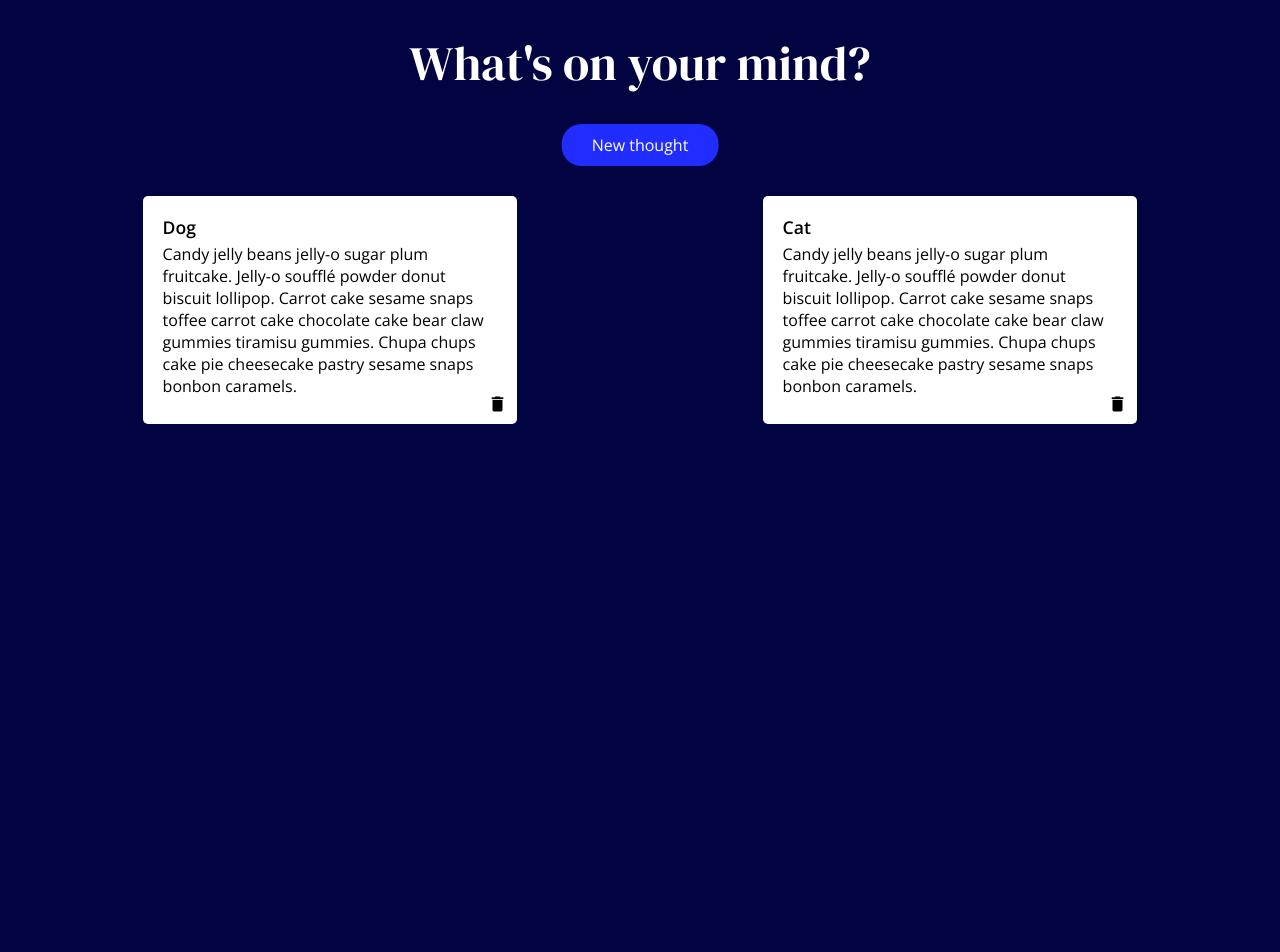
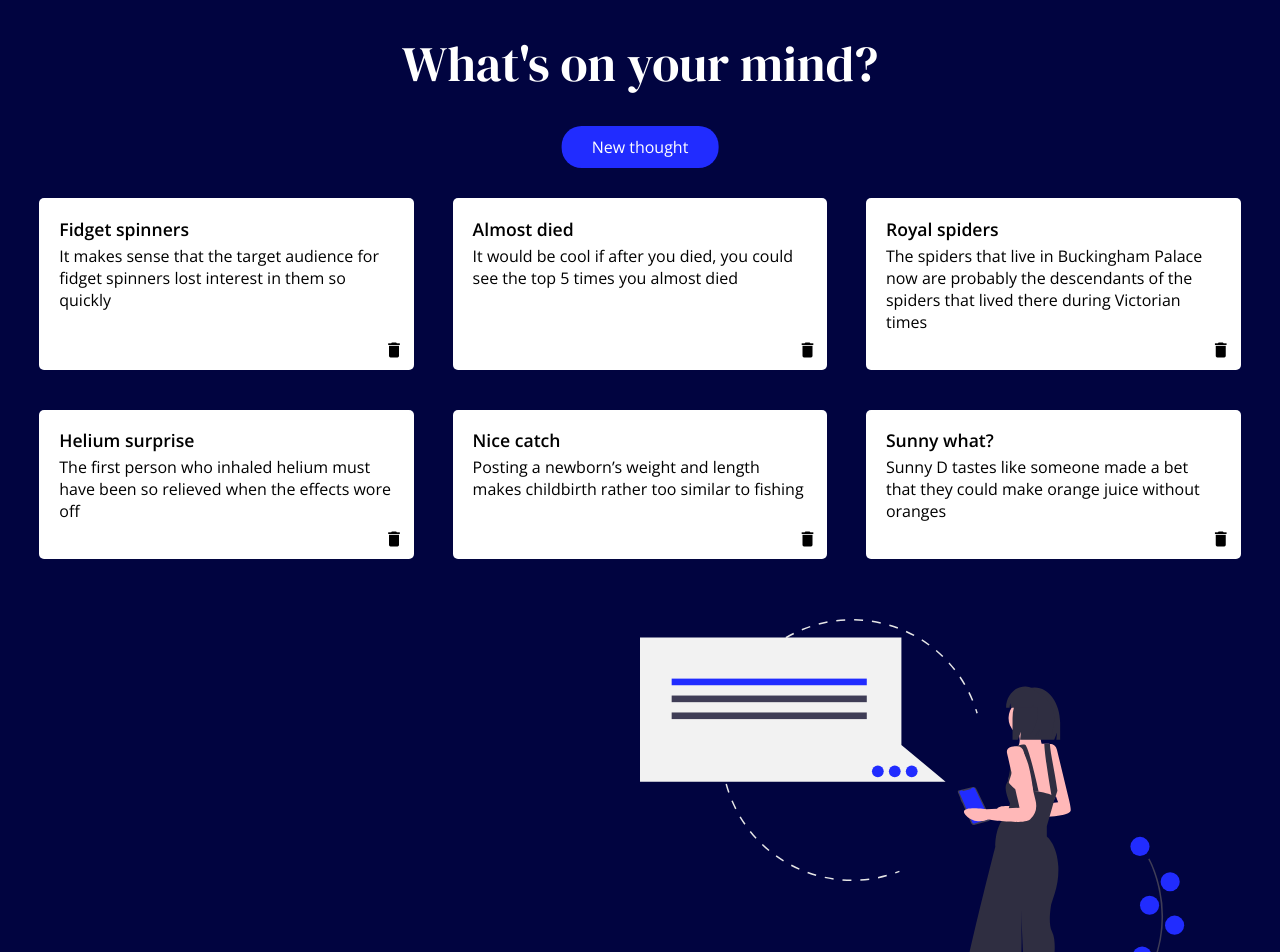
Before and after one commit to heatherwenzel/social-posts-app, an Angular app: page / in a window 1280 px wide. Shown: the top 952 px of the page. Before the commit the page ends 800 px from the top, so only its background shows below. Built offline with nearby package versions, Linux system fonts and the light colour scheme.

Commit message:
updated posts, added image

```diff
--- a/src/app/social-posts/social-posts.component.css
+++ b/src/app/social-posts/social-posts.component.css
@@ -1,9 +1,10 @@
 .title {
   color: white;
   font-family: 'DM Serif Display', serif;
-  font-size: 3em;
+  font-size: 3.1em;
   margin: 30px 0 18px 0;
   text-align: center;
+  padding: 0 5%;
 }
 
 button {
@@ -34,7 +35,7 @@ button {
 }
 
 .postContent {
-  margin: 4px 0 26px 0;
+  margin: 4px 0 36px 0;
 }
 
 .material-icons {
@@ -42,6 +43,11 @@ button {
   bottom: 10px;
   right: 10px;
   font-size: 20px;
+}
+
+img {
+  width: 100%;
+  margin: 40px 0 10px 0;
 }
 
 @media screen and (min-width: 768px) {
@@ -54,6 +60,11 @@ button {
   .post {
     width: 41%;
   }
+
+  img {
+    width: 50%;
+    float: right;
+  }
 }
 
 @media screen and (min-width: 992px) {
--- a/src/app/social-posts/social-posts.component.html
+++ b/src/app/social-posts/social-posts.component.html
@@ -7,9 +7,11 @@
 <post-form *ngIf="show" (submitted)="onSubmit($event)"></post-form>
 
 <div class="userThoughts">
-<div class="post" *ngFor="let post of posts; index as i">
-  <p class="postTitle">{{ post.title }}</p>
-  <p class="postContent">{{ post.thought }}</p>
-  <i (click)="removePost(i)" class="material-icons">delete</i>
+  <div class="post" *ngFor="let post of posts; index as i">
+    <p class="postTitle">{{ post.title }}</p>
+    <p class="postContent">{{ post.thought }}</p>
+    <i (click)="removePost(i)" class="material-icons">delete</i>
+  </div>
 </div>
-</div>
+
+<img src="../../assets/undraw_messaging_app_ch6t.svg" alt="">
--- a/src/app/social-posts/social-posts.component.ts
+++ b/src/app/social-posts/social-posts.component.ts
@@ -15,12 +15,28 @@ export class SocialPostsComponent implements OnInit {
   //creates 2 new instances of the post interface
   posts: PostInterface[] = [
     {
-      title: "Dog",
-      thought: "Candy jelly beans jelly-o sugar plum fruitcake. Jelly-o soufflé powder donut biscuit lollipop. Carrot cake sesame snaps toffee carrot cake chocolate cake bear claw gummies tiramisu gummies. Chupa chups cake pie cheesecake pastry sesame snaps bonbon caramels."
+      title: "Fidget spinners",
+      thought: "It makes sense that the target audience for fidget spinners lost interest in them so quickly"
     },
     {
-      title: "Cat",
-      thought: "Candy jelly beans jelly-o sugar plum fruitcake. Jelly-o soufflé powder donut biscuit lollipop. Carrot cake sesame snaps toffee carrot cake chocolate cake bear claw gummies tiramisu gummies. Chupa chups cake pie cheesecake pastry sesame snaps bonbon caramels."
+      title: "Almost died",
+      thought: "It would be cool if after you died, you could see the top 5 times you almost died"
+    },
+    {
+      title: "Royal spiders",
+      thought: "The spiders that live in Buckingham Palace now are probably the descendants of the spiders that lived there during Victorian times"
+    },
+    {
+      title: "Helium surprise",
+      thought: "The first person who inhaled helium must have been so relieved when the effects wore off"
+    },
+    {
+      title: "Nice catch",
+      thought: "Posting a newborn’s weight and length makes childbirth rather too similar to fishing"
+    },
+    {
+      title: "Sunny what?",
+      thought: "Sunny D tastes like someone made a bet that they could make orange juice without oranges"
     }
   ];
 
```
Also changed, not shown: src/assets/undraw_messaging_app_ch6t.svg (added).
